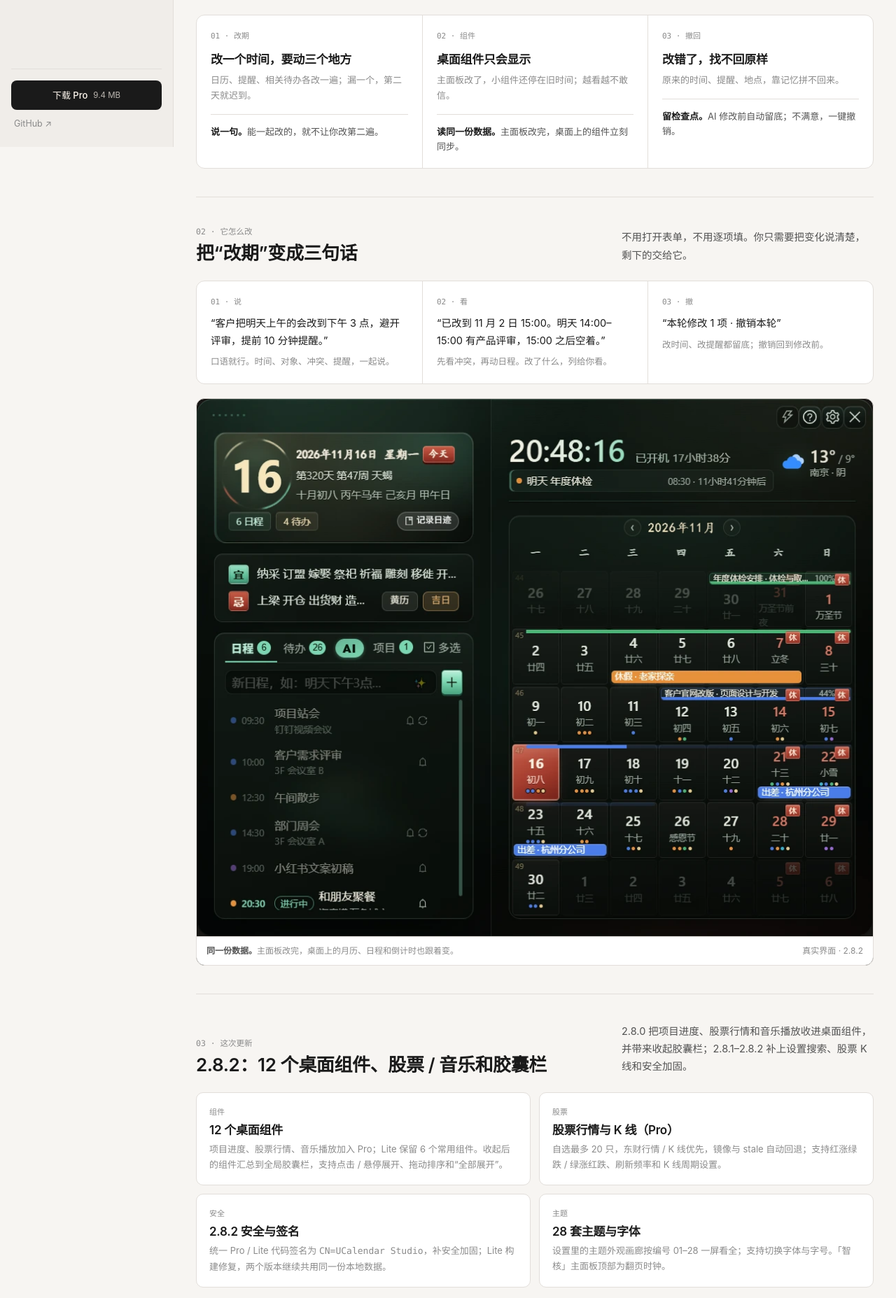
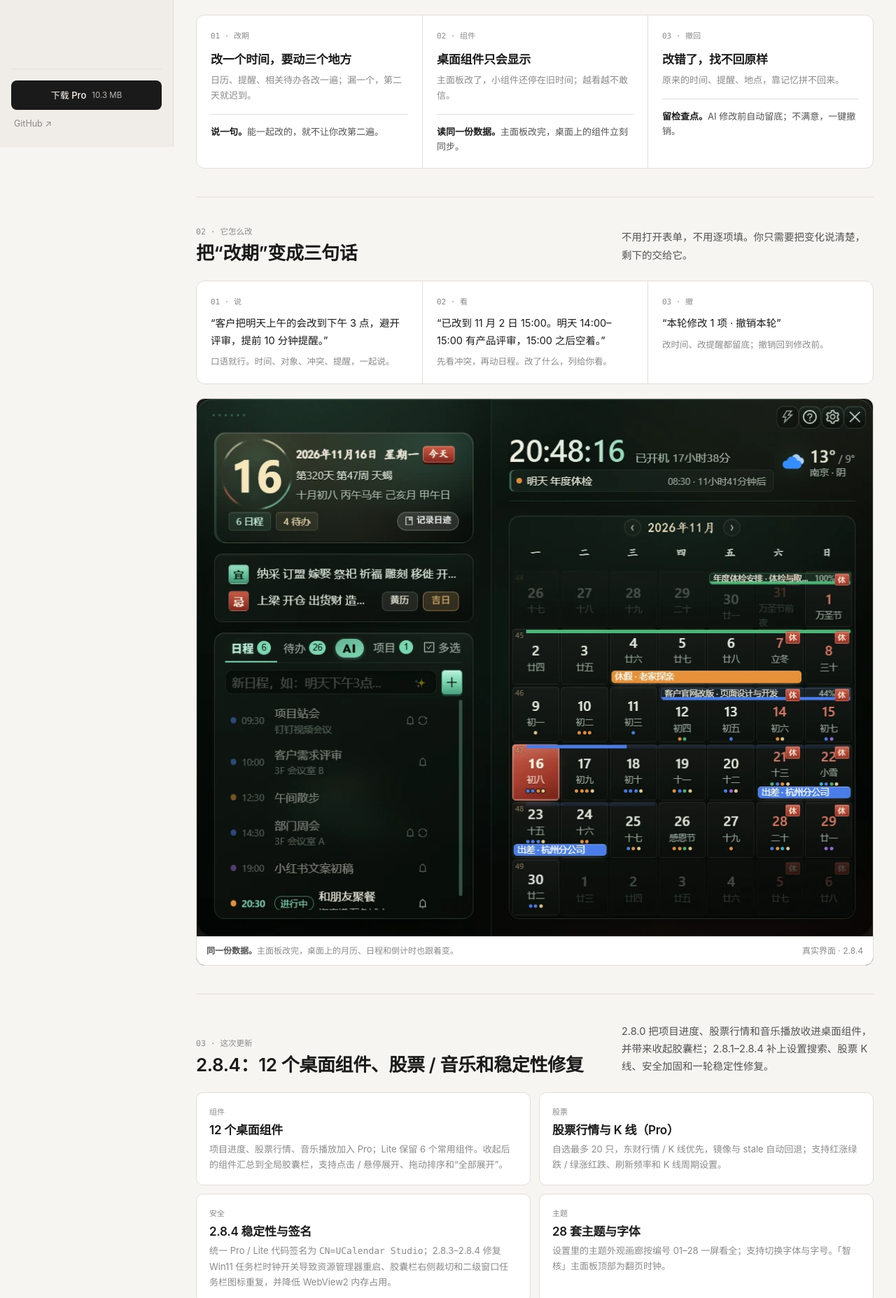
Before and after one commit to tobaba/ucalendar-site, a plain HTML site: page index.html in a window 1280 px wide. Shown: the part 590-2445 px from the top of the page at 70% size. Drawn offline with Linux system fonts and the light colour scheme.

Commit message:
docs: 站点同步 v2.8.4

```diff
--- a/index.html
+++ b/index.html
@@ -297,7 +297,7 @@ footer{border-top:1px solid var(--line);padding:20px 0 28px}
   <aside class="sidebar" aria-label="页面导航">
     <a class="brand" href="#overview" aria-label="UCalendar 首页">
       <svg viewBox="0 0 64 64" aria-hidden="true"><rect x="8" y="8" width="48" height="48" rx="14" fill="#211f1a"/><rect x="17" y="19" width="30" height="27" rx="5" fill="none" stroke="#f4efe5" stroke-width="2.5"/><path d="M17 28h30" stroke="#f4efe5" stroke-width="2.5"/><path d="M25 15v7M39 15v7" stroke="#c4472d" stroke-width="3.5" stroke-linecap="round"/><circle cx="32" cy="37" r="3.5" fill="#c4472d"/></svg>
-      <b>UCalendar</b><span class="ver">2.8.2</span>
+      <b>UCalendar</b><span class="ver">2.8.4</span>
     </a>
     <p class="side-sub">Windows 桌面日历待办 · 项目 · AI 秘书</p>
     <p class="side-label">页面</p>
@@ -312,7 +312,7 @@ footer{border-top:1px solid var(--line);padding:20px 0 28px}
       <a href="#download">下载</a>
     </nav>
     <div class="side-foot">
-      <a class="btn primary" href="https://github.com/tobaba/UCalendar/releases/latest/download/UCalendar.exe">下载 Pro <small>9.4 MB</small></a>
+      <a class="btn primary" href="https://github.com/tobaba/UCalendar/releases/latest/download/UCalendar.exe">下载 Pro <small>10.3 MB</small></a>
       <a class="side-link" href="https://github.com/tobaba/UCalendar" target="_blank" rel="noopener">GitHub ↗</a>
     </div>
   </aside>
@@ -401,7 +401,7 @@ footer{border-top:1px solid var(--line);padding:20px 0 28px}
         </div>
         <figure class="panel-wrap">
           <img src="assets/panel-v282.webp" width="975" height="775" alt="UCalendar 主面板真实界面：今日日期、黄历、6 个日程和 4 个待办，右侧月历与天气">
-          <figcaption class="panel-cap"><span><b>同一份数据。</b>主面板改完，桌面上的月历、日程和倒计时也跟着变。</span><span>真实界面 · 2.8.2</span></figcaption>
+          <figcaption class="panel-cap"><span><b>同一份数据。</b>主面板改完，桌面上的月历、日程和倒计时也跟着变。</span><span>真实界面 · 2.8.4</span></figcaption>
         </figure>
       </section>
 
@@ -409,9 +409,9 @@ footer{border-top:1px solid var(--line);padding:20px 0 28px}
         <div class="sec-head">
           <div>
             <div class="kicker">03 · 这次更新</div>
-            <h2 id="update-title">2.8.2：12 个桌面组件、股票 / 音乐和胶囊栏</h2>
+            <h2 id="update-title">2.8.4：12 个桌面组件、股票 / 音乐和稳定性修复</h2>
           </div>
-          <p class="lead">2.8.0 把项目进度、股票行情和音乐播放收进桌面组件，并带来收起胶囊栏；2.8.1–2.8.2 补上设置搜索、股票 K 线和安全加固。</p>
+          <p class="lead">2.8.0 把项目进度、股票行情和音乐播放收进桌面组件，并带来收起胶囊栏；2.8.1–2.8.4 补上设置搜索、股票 K 线、安全加固和一轮稳定性修复。</p>
         </div>
         <div class="updates">
           <article class="update">
@@ -426,8 +426,8 @@ footer{border-top:1px solid var(--line);padding:20px 0 28px}
           </article>
           <article class="update">
             <span class="tag">安全</span>
-            <h3>2.8.2 安全与签名</h3>
-            <p>统一 Pro / Lite 代码签名为 <span class="mono">CN=UCalendar Studio</span>，补安全加固；Lite 构建修复，两个版本继续共用同一份本地数据。</p>
+            <h3>2.8.4 稳定性与签名</h3>
+            <p>统一 Pro / Lite 代码签名为 <span class="mono">CN=UCalendar Studio</span>；2.8.3–2.8.4 修复 Win11 任务栏时钟开关导致资源管理器重启、胶囊栏右侧裁切和二级窗口任务栏图标重复，并降低 WebView2 内存占用。</p>
           </article>
           <article class="update">
             <span class="tag">主题</span>
@@ -610,7 +610,7 @@ footer{border-top:1px solid var(--line);padding:20px 0 28px}
               <li><b>AI 日迹分析师</b> 复盘日迹与日程，找模式</li>
             </ul>
             <div class="ed-cta">
-              <a class="btn light" href="https://github.com/tobaba/UCalendar/releases/latest/download/UCalendar.exe">下载 Pro <small>9.4 MB</small></a>
+              <a class="btn light" href="https://github.com/tobaba/UCalendar/releases/latest/download/UCalendar.exe">下载 Pro <small>10.3 MB</small></a>
               <p class="fine">20 元起自愿支持 · 不是订阅 · 一次支持长期可用</p>
             </div>
           </article>
@@ -641,7 +641,7 @@ footer{border-top:1px solid var(--line);padding:20px 0 28px}
             <h2 id="download-title">先用起来。觉得值，再支持 Pro</h2>
             <p class="lead">Pro 下载后直接可用，不登录、不弹付费墙；觉得值得，再支持长期使用。Lite 永久免费。</p>
             <div class="cta-row">
-              <a class="btn primary" href="https://github.com/tobaba/UCalendar/releases/latest/download/UCalendar.exe">下载 Pro <small>9.4 MB</small></a>
+              <a class="btn primary" href="https://github.com/tobaba/UCalendar/releases/latest/download/UCalendar.exe">下载 Pro <small>10.3 MB</small></a>
               <a class="btn ghost" href="https://github.com/tobaba/ucalendar-lite/releases/latest/download/UCalendar-Lite.exe">下载 Lite <small>8.8 MB</small></a>
             </div>
             <p class="note">Windows 10 / 11；缺 WebView2 首次启动会自动安装。Pro 与 Lite 均使用 <span class="mono">CN=UCalendar Studio</span> 代码签名，SmartScreen 首次仍可能提示，可从 Releases 核对文件大小。</p>
@@ -665,7 +665,7 @@ footer{border-top:1px solid var(--line);padding:20px 0 28px}
           </details>
           <details>
             <summary>Lite 有日迹和时间册吗？</summary>
-            <p>Lite v2.8.2 没有日迹、时间册导出和今日节奏，也没有项目管理、便签管理页和微信机器人；这些在 Pro 版里。Lite 仍保留日程、待办、月历、黄历吉日、6 个桌面组件、6 套主题和 AI 秘书。</p>
+            <p>Lite v2.8.4 没有日迹、时间册导出和今日节奏，也没有项目管理、便签管理页和微信机器人；这些在 Pro 版里。Lite 仍保留日程、待办、月历、黄历吉日、6 个桌面组件、6 套主题和 AI 秘书。</p>
           </details>
           <details>
             <summary>数据会上传吗？</summary>
```
